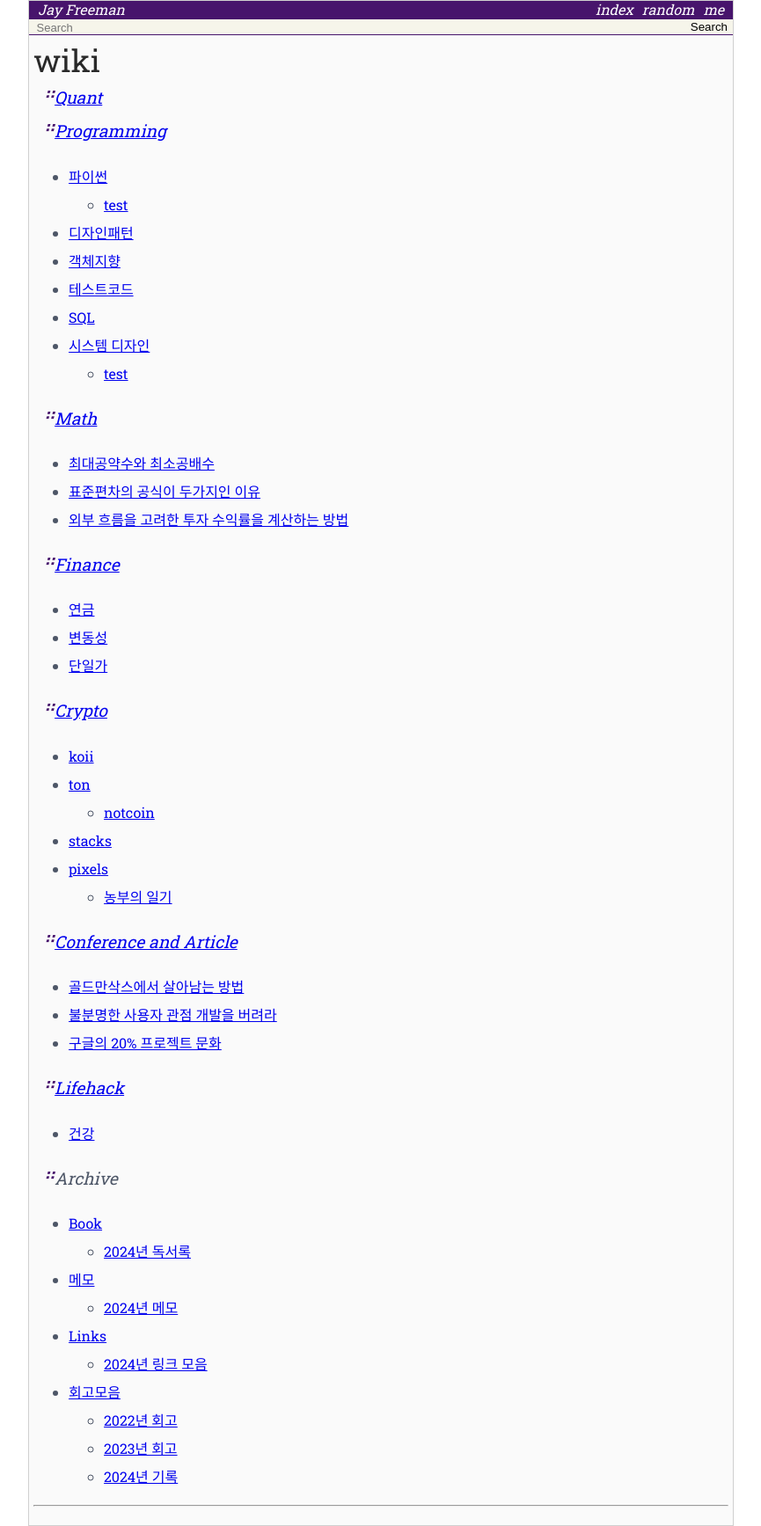
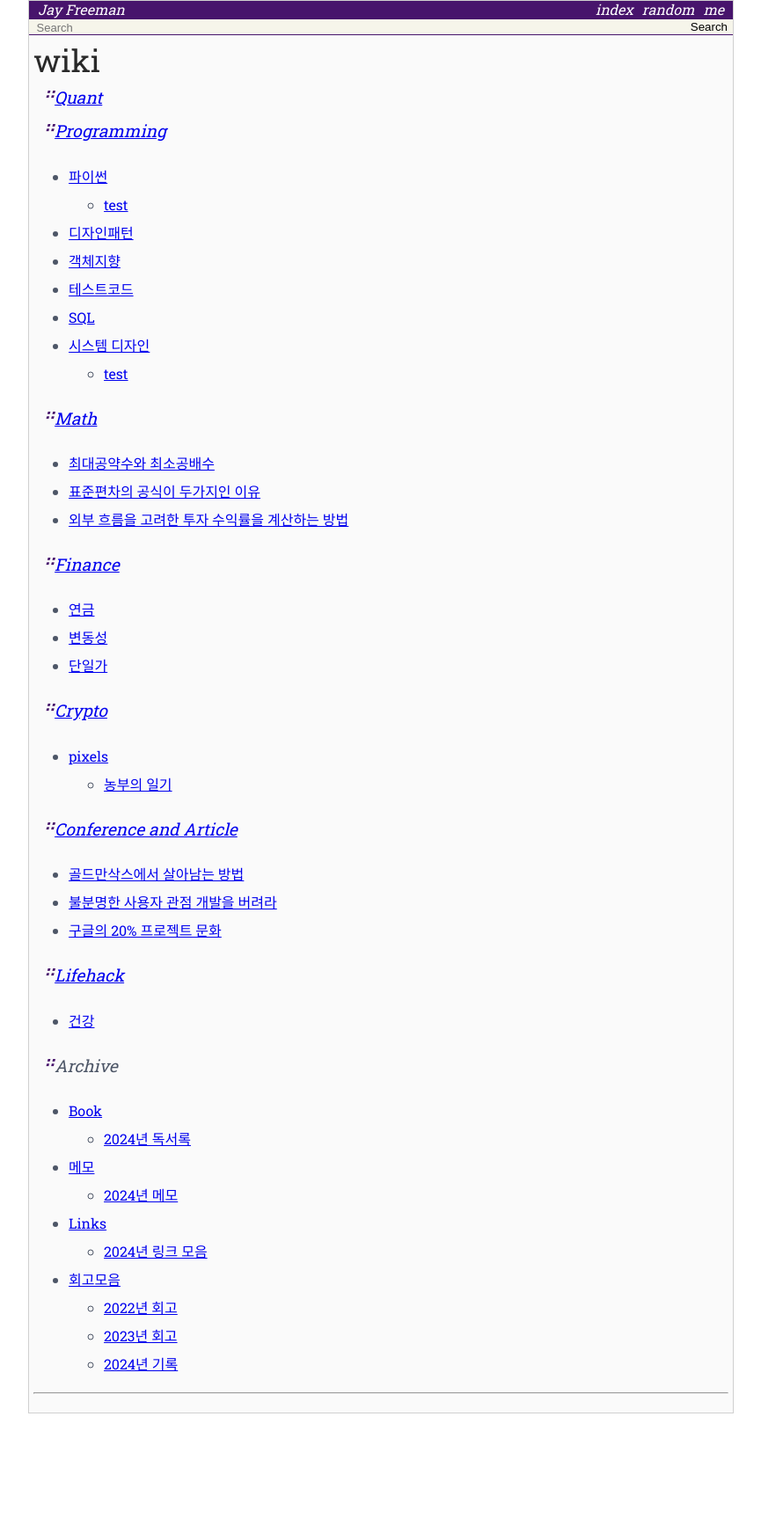
Before and after one commit to JayFreemandev/JayFreemandev.github.io, a Jekyll site: the page built from _wiki/root-index.md, in a window 1280 px wide. Shown: the whole page at 88% size, without its empty margins (207-1072 px from the left). Built offline with Jekyll 4.4.1, drawn with Linux system fonts in a browser that asks for light colours; after the commit the page ends 1607 px from its top, so only the background shows below that.

```diff
--- a/_wiki/root-index.md
+++ b/_wiki/root-index.md
@@ -32,10 +32,6 @@
 * [[/finance/single-price-auction-call]]
 
 ##### [[/crypto]]
-* [[/crypto/koii-network]]
-* [[/crypto/ton]]
-   * [[/crypto/ton/notcoin]]
-* [[/crypto/stacks]]
 * [[/crypto/pixels]]
    * [[/crypto/pixels/journey]]
 
```
Also changed, not shown: _wiki/memo/2024.md (+5 -0 lines), 1 other file.
